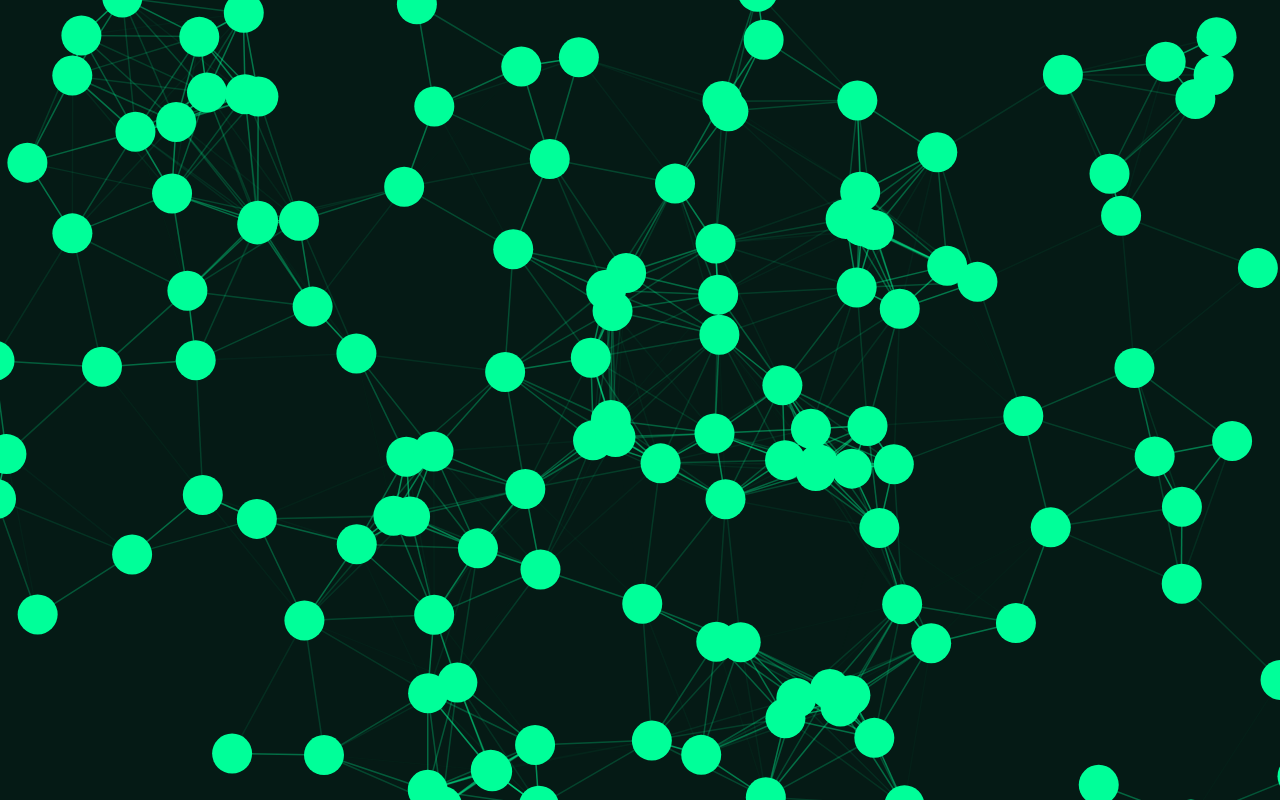
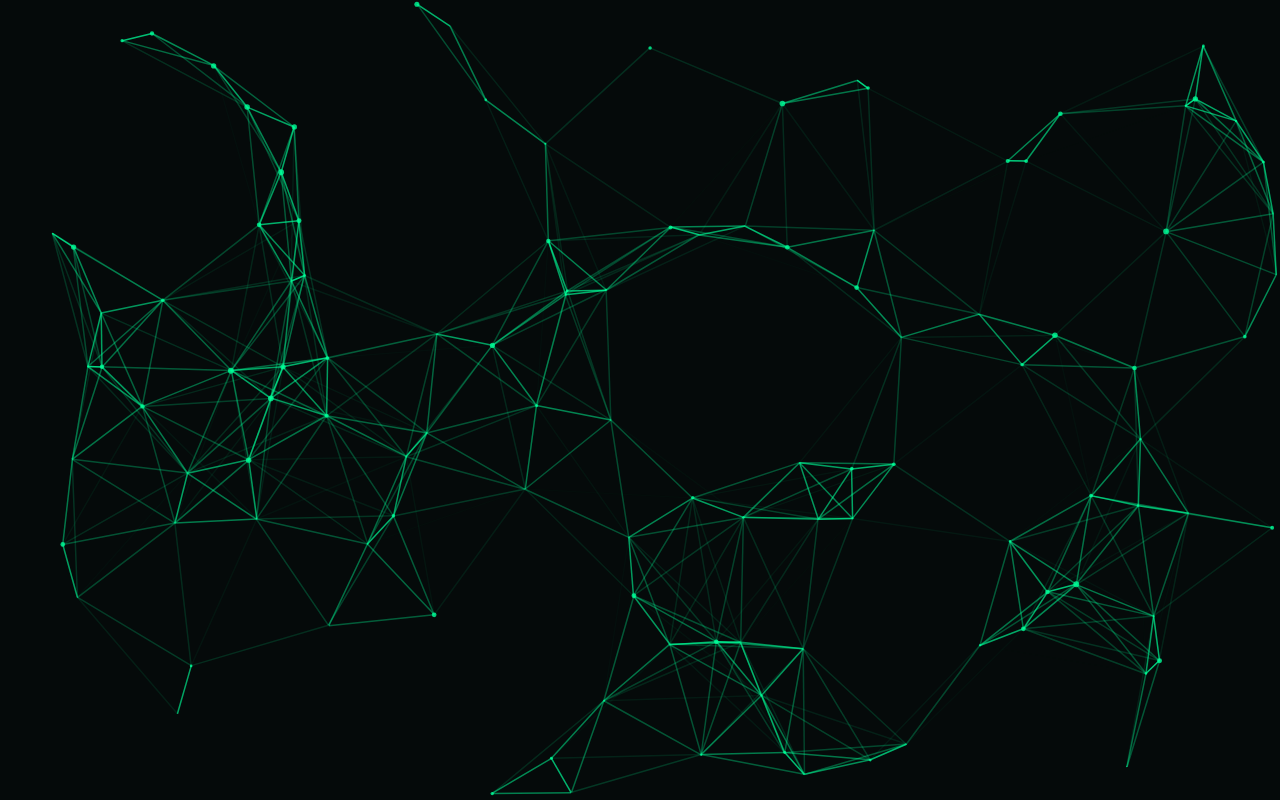
Before and after one commit to voidFQ/cerberus, a plain HTML site: page cerberus.html in a window 1280 px wide. Drawn offline with nearby package versions, Linux system fonts and the light colour scheme.

Commit message:
Update cerberus.html

```diff
--- a/cerberus.html
+++ b/cerberus.html
@@ -2,17 +2,27 @@
 <html>
 <head>
 <meta charset="UTF-8">
-<title>Cerberus</title>
+<meta name="viewport" content="width=device-width, initial-scale=1.0">
+<title>CERBERUS</title>
 
 <style>
+*{
+    margin:0;
+    padding:0;
+    box-sizing:border-box;
+}
+
 body{
-    margin:0;
-    background:#051a15;
+    background:#050a0a;
+    font-family:Arial, sans-serif;
     overflow:hidden;
 }
+
+/* фон particles */
 #particles-js{
     position:fixed;
     inset:0;
+    z-index:0;
 }
 </style>
 </head>
@@ -26,14 +36,19 @@ body{
 <script>
 particlesJS("particles-js", {
   particles:{
-    number:{ value:100 },
+    number:{
+      value:100,
+      density:{ enable:true, value_area:900 }
+    },
     color:{ value:"#00ff99" },
     shape:{ type:"circle" },
+    opacity:{ value:0.8 },
+    size:{ value:3, random:true },
     line_linked:{
       enable:true,
       distance:170,
       color:"#00ff99",
-      opacity:0.8,
+      opacity:0.9,
       width:1.5
     }
   }
```
